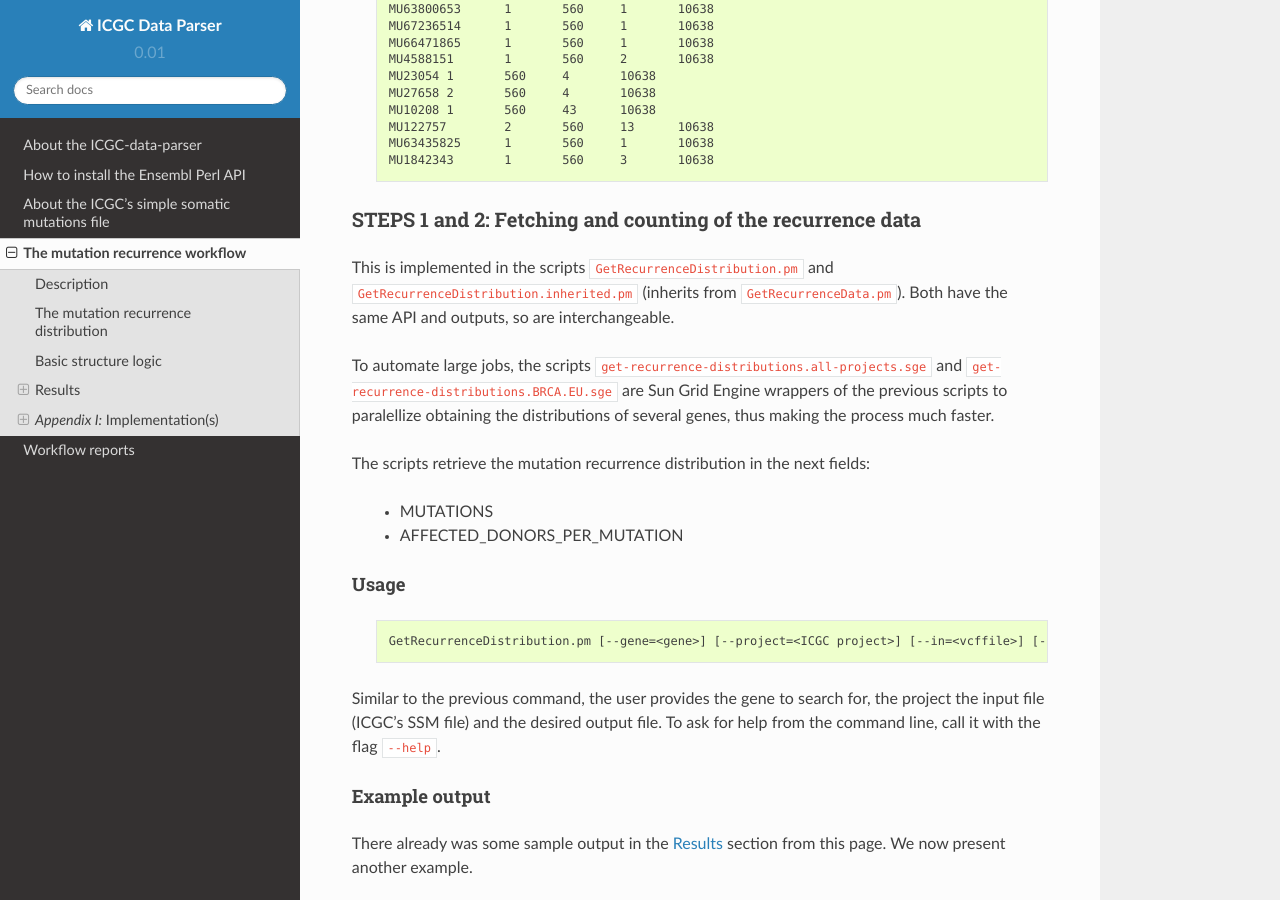
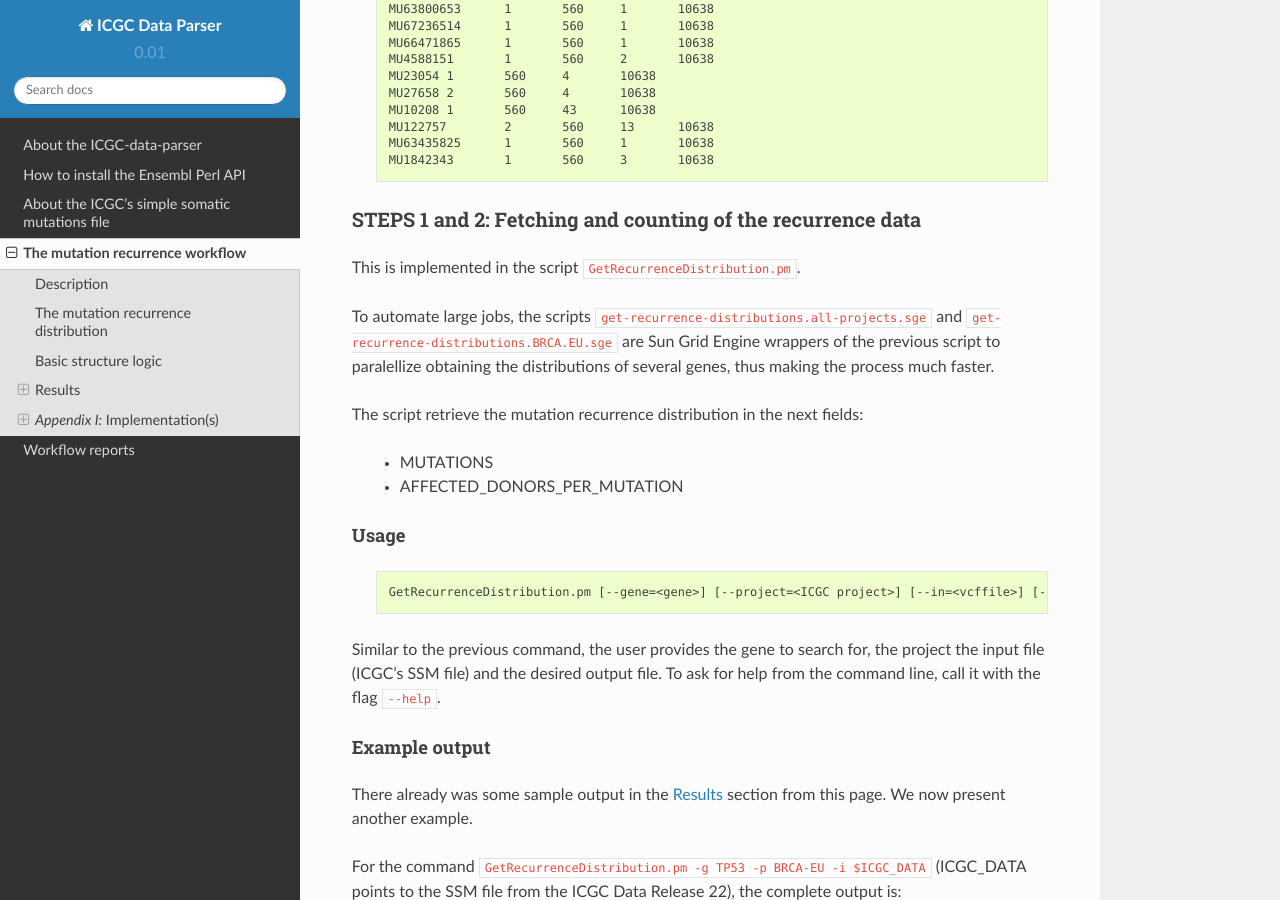
Before and after one commit to Ad115/ICGC-data-parser, a Sphinx documentation site: the page built from docs/mutation-recurrence-workflow.rst, in a window 1280 px wide and 900 px high, scrolled down 4749 px. Built offline with Sphinx 7.4.7 and the Read the Docs theme 2.0.0, drawn with Linux system fonts in a browser that asks for light colours; some of the changed text lies outside the part shown.

Commit message:
Updated documentation of the mutation-recurrence workflow

```diff
--- a/docs/mutation-recurrence-workflow.rst
+++ b/docs/mutation-recurrence-workflow.rst
@@ -197,11 +197,11 @@
 STEPS 1 and 2: Fetching and counting of the recurrence data
 ---------------------------------------------------------------
 
-This is implemented in the scripts ``GetRecurrenceDistribution.pm`` and ``GetRecurrenceDistribution.inherited.pm`` (inherits from ``GetRecurrenceData.pm``). Both have the same API and outputs, so are interchangeable.
+This is implemented in the script ``GetRecurrenceDistribution.pm``.
 
-To automate large jobs, the scripts ``get-recurrence-distributions.all-projects.sge`` and ``get-recurrence-distributions.BRCA.EU.sge`` are Sun Grid Engine wrappers of the previous scripts to paralellize obtaining the distributions of several genes, thus making the process much faster.
+To automate large jobs, the scripts ``get-recurrence-distributions.all-projects.sge`` and ``get-recurrence-distributions.BRCA.EU.sge`` are Sun Grid Engine wrappers of the previous script to paralellize obtaining the distributions of several genes, thus making the process much faster.
 
-The scripts retrieve the mutation recurrence distribution in the next fields:
+The script retrieve the mutation recurrence distribution in the next fields:
 
  - MUTATIONS
  - AFFECTED_DONORS_PER_MUTATION
```
Also changed, not shown: other parts of docs/mutation-recurrence-workflow.rst (+1 -1 lines).
